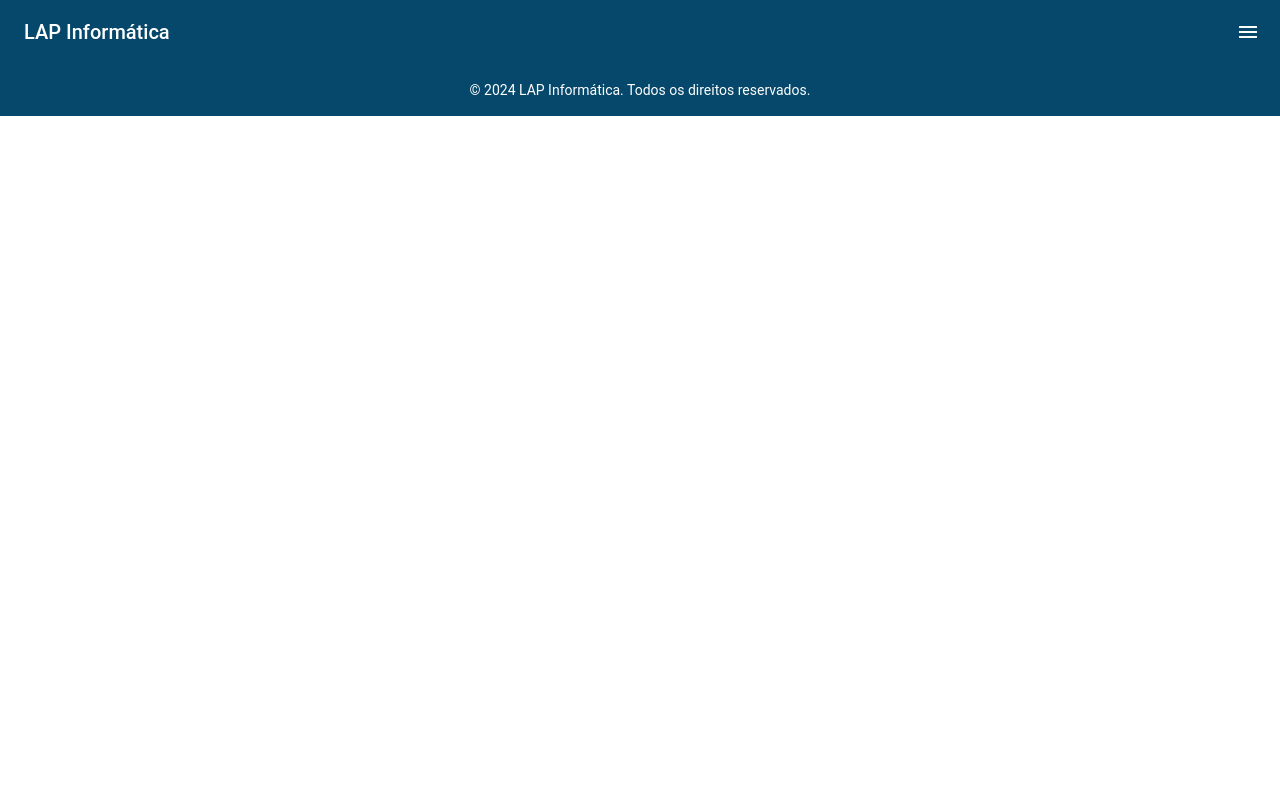
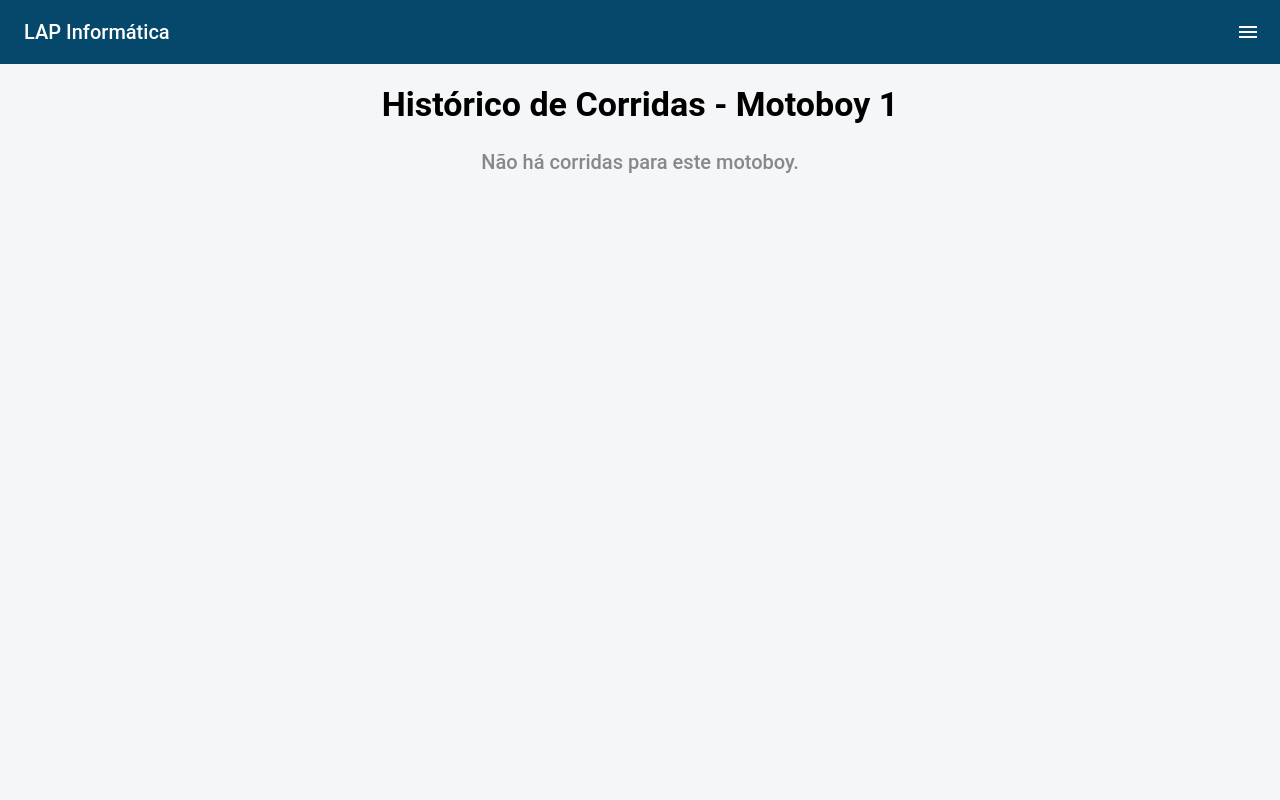
Before and after one commit to SSH-Transports/frontend, a React (Create React App) app: page /motoboy/1 in a window 1280 px wide. Shown: the top 800 px of the page. Built offline with nearby package versions, Linux system fonts and the light colour scheme.

Commit message:
:sparkles: feat: Update MotoboyPage to use dynamic routing and display deliveries based on motoboyId

```diff
--- a/src/App.tsx
+++ b/src/App.tsx
@@ -31,7 +31,7 @@ const App: React.FC = () => {
             <Route path="/signup" element={<SignupPage />} />
             <Route path="/dashboard" element={<Dashboard />} />
             <Route path="/delivery-form" element={<DeliveryForm />} />
-            <Route path="/motoboy-history" element={<MotoboyPage />} />
+            <Route path="/motoboy/:motoboyId" element={<MotoboyPage />} />
             <Route path="/order/:id" element={<MotoboyPageOrder />} />
             <Route path="/admin" element={<AdminPage />} />
           </Routes>
--- a/src/pages/MotoboyPage.tsx
+++ b/src/pages/MotoboyPage.tsx
@@ -1,25 +1,114 @@
-import React, { useEffect, useState } from 'react'
-import { Container, Typography } from '@mui/material'
-import DeliveryList from '../components/DeliveryList'
-import axios from 'axios'
+import React, { useEffect, useState } from 'react';
+import { Box, Typography, Card, CardContent, Grid, IconButton, List, ListItem, ListItemText, Divider } from '@mui/material';
+import AccessTimeIcon from '@mui/icons-material/AccessTime';
+import LocationOnIcon from '@mui/icons-material/LocationOn';
+import DirectionsBikeIcon from '@mui/icons-material/DirectionsBike';
+import ReceiptIcon from '@mui/icons-material/Receipt';
+import { useParams } from 'react-router-dom';
+import { order_mock } from '../data/order';
+
+interface Delivery {
+  id: number;
+  motoboyId: number;
+  nomeDoProduto: string;
+  enderecoColeta: {
+    descricao: string;
+    latitude: number;
+    longitude: number;
+  };
+  enderecoEntrega: {
+    descricao: string;
+    latitude: number;
+    longitude: number;
+  };
+  valor: number;
+  peso: number;
+  data: string;
+}
 
 const MotoboyPage: React.FC = () => {
-  const [deliveries, setDeliveries] = useState([])
+  const [deliveries, setDeliveries] = useState<Delivery[]>([]);
+  const { motoboyId } = useParams<{ motoboyId: string }>();
 
   useEffect(() => {
-    const fetchDeliveries = async () => {
-      const response = await axios.get('/api/deliveries/motoboy')
-      setDeliveries(response.data)
-    }
-    fetchDeliveries()
-  }, [])
+    const filteredDeliveries = order_mock.filter((order) => order.motoboyId === Number(motoboyId));
+    setDeliveries(filteredDeliveries);
+  }, [motoboyId]);
 
   return (
-    <Container>
-      <Typography variant="h4">Entregas do Motoboy</Typography>
-      <DeliveryList deliveries={deliveries} />
-    </Container>
-  )
-}
+    <Box sx={{ padding: '20px', backgroundColor: '#f4f6f8', minHeight: '100vh' }}>
+      <Typography variant="h4" sx={{ marginBottom: '20px', fontWeight: 'bold', textAlign: 'center' }}>
+        Histórico de Corridas - Motoboy {motoboyId}
+      </Typography>
 
-export default MotoboyPage
+      <Grid container spacing={3}>
+        {deliveries.length > 0 ? (
+          deliveries.map((delivery) => (
+            <Grid item xs={12} sm={6} md={4} key={delivery.id}>
+              <Card sx={{ backgroundColor: '#fff', boxShadow: 3, borderRadius: '8px' }}>
+                <CardContent>
+                  <Typography variant="h6" sx={{ fontWeight: 'bold', marginBottom: '10px' }}>
+                    Pedido #{delivery.id}
+                  </Typography>
+                  <List>
+                    <ListItem>
+                      <IconButton edge="start">
+                        <LocationOnIcon sx={{ color: '#06486b' }} />
+                      </IconButton>
+                      <ListItemText
+                        primary="Endereço de Retirada"
+                        secondary={delivery.enderecoColeta.descricao}
+                      />
+                    </ListItem>
+                    <ListItem>
+                      <IconButton edge="start">
+                        <LocationOnIcon sx={{ color: '#06486b' }} />
+                      </IconButton>
+                      <ListItemText
+                        primary="Endereço de Entrega"
+                        secondary={delivery.enderecoEntrega.descricao}
+                      />
+                    </ListItem>
+                    <ListItem>
+                      <IconButton edge="start">
+                        <AccessTimeIcon sx={{ color: '#06486b' }} />
+                      </IconButton>
+                      <ListItemText
+                        primary="Data"
+                        secondary={new Date(delivery.data).toLocaleString()}
+                      />
+                    </ListItem>
+                    <ListItem>
+                      <IconButton edge="start">
+                        <ReceiptIcon sx={{ color: '#06486b' }} />
+                      </IconButton>
+                      <ListItemText
+                        primary="Valor do Frete"
+                        secondary={`R$ ${delivery.valor.toFixed(2)}`}
+                      />
+                    </ListItem>
+                  </List>
+                  <Divider sx={{ margin: '10px 0' }} />
+                  <Box sx={{ display: 'flex', alignItems: 'center' }}>
+                    <DirectionsBikeIcon sx={{ marginRight: '8px', color: '#06486b' }} />
+                    <Typography variant="body2" sx={{ color: '#06486b' }}>
+                      Em Andamento
+                    </Typography>
+                  </Box>
+                </CardContent>
+              </Card>
+            </Grid>
+          ))
+        ) : (
+          <Grid item xs={12}>
+            <Typography variant="h6" sx={{ textAlign: 'center', color: '#888' }}>
+              Não há corridas para este motoboy.
+            </Typography>
+          </Grid>
+        )}
+      </Grid>
+    </Box>
+  );
+};
+
+export default MotoboyPage;
```
Also changed, not shown: 1 other file (tests, documents, lock files or other folders).
